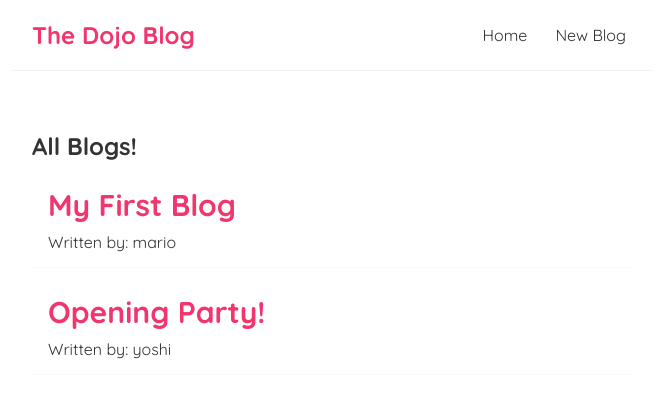
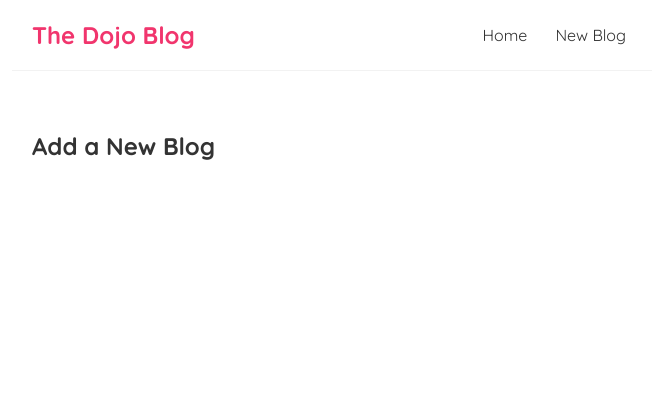
Before and after one commit to AllForPeace/react-blog-practice-1, a React (Create React App) app: page /create in a window 1280 px wide. Shown: the top 398 px of the page, without its empty margins (308-964 px from the left). Built offline with nearby package versions, Linux system fonts and the light colour scheme; data requests are answered from the project's data file; the HTML template or start-up script is replaced by a standard one.

Commit message:
lesson 23

```diff
--- a/src/App.js
+++ b/src/App.js
@@ -1,5 +1,6 @@
-import Navbar from './navbar'
-import Home from './home'
+import Navbar from './Navbar'
+import Home from './Home'
+import Create from './Create'
 import { BrowserRouter as Router, Route, Switch } from 'react-router-dom'
 
 function App() {
@@ -13,8 +14,11 @@
         <Navbar />
         <div className="content">
           <Switch>
-            <Route path="/">
+            <Route exact path="/">
               <Home />
+            </Route>
+            <Route exact path="/create">
+              <Create />
             </Route>
           </Switch>
         </div>
--- /dev/null
+++ b/src/Create.js
@@ -0,0 +1,9 @@
+function Create(){
+    return(
+        <div className="create">
+            <h2>Add a New Blog</h2>
+        </div>
+    );
+}
+
+export default Create;
--- a/src/index.css
+++ b/src/index.css
@@ -46,7 +46,7 @@
   box-shadow: 1px 3px 5px rgba(0, 0, 0, 0.1);
 }
 .preview-content h2 {
-  font-size: 30px;
+  font-size: 20px;
   color: #f1356d;
   margin-bottom: 8px;
 }
--- a/src/navbar.js
+++ b/src/navbar.js
@@ -1,12 +1,12 @@
-// import
+import { Link } from 'react-router-dom'
 
 function Navbar() {
     return (
         <nav className="navbar">
             <h1>The Dojo Blog</h1>
             <div className="links">
-                <a href="/">Home</a>
-                <a href="/create">New Blog</a>
+                <Link to="/">Home</Link>
+                <Link to="/create">New Blog</Link>
             </div>
         </nav>
     );
```
